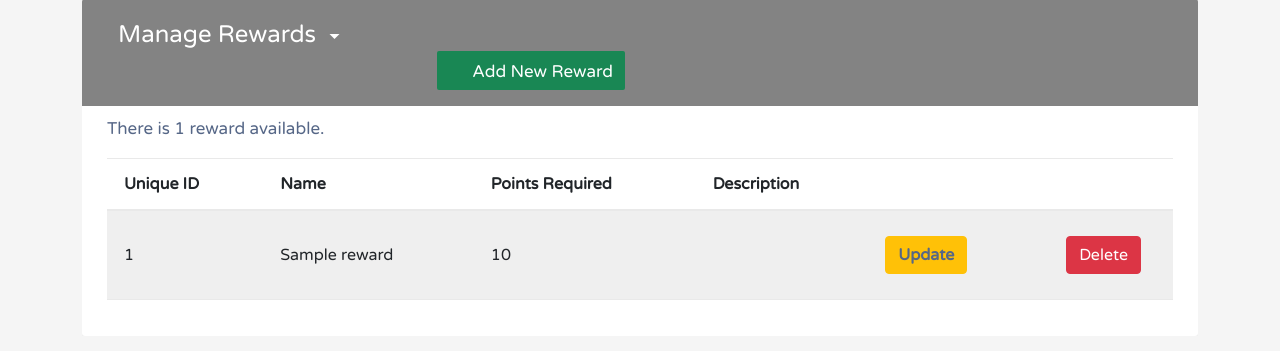
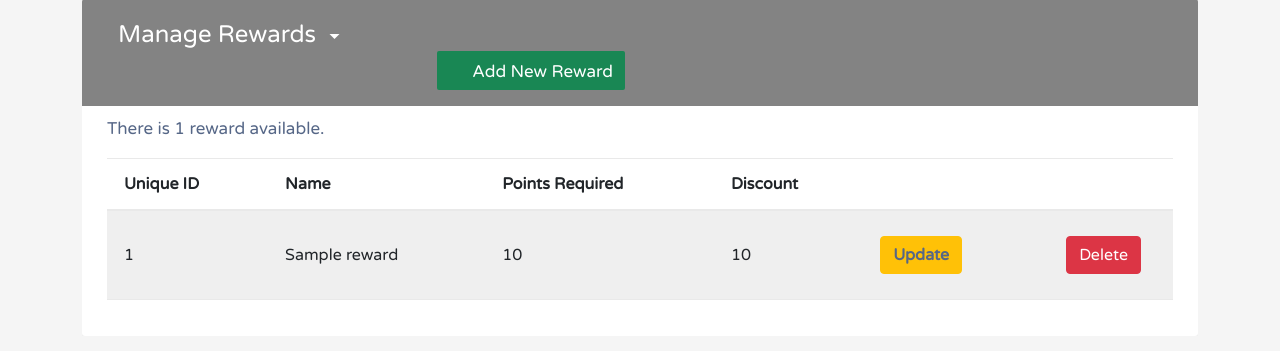
Before and after one commit to Kanahora/Dains, a Flask app: template templates/Rhaylene/rewards_manage.html in a window 1280 px wide. Shown: the part 31-382 px from the top of the page. Run offline with Flask 2, Linux system fonts and the light colour scheme; the template is opened without the code that fills it: most values are stand-ins (such as "Sample title", 1, 10 or a date in 2020); some libraries are stand-ins or nearby versions.

Commit message:
Update rewards_manage.html

```diff
--- a/templates/Rhaylene/rewards_manage.html
+++ b/templates/Rhaylene/rewards_manage.html
@@ -5,7 +5,7 @@ Manage Rewards
 
 
     {% block createbutton %}
-    <a href="/staff/reward_create" class="btn btn-success" data-toggle="modal" class="add-btn"><i class="material-icons">&#xE147;</i> <span>Add New Reward</span></a>
+    <a href="/staff/rewards_create" class="btn btn-success" data-toggle="modal" class="add-btn"><i class="material-icons">&#xE147;</i> <span>Add New Reward</span></a>
     {% endblock %}
 
 
@@ -22,18 +22,18 @@ Manage Rewards
         <th> Unique ID </th>
         <th> Name </th>
         <th> Points Required </th>
-        <th> Description </th>
+        <th> Discount </th>
         <th></th>
         <th></th>
     </tr>
 </thead>
-{% for rewards in rewards_list %}
+{% for rewards in rewards_list.values() %}
 <tr>
     <td> {{ rewards.get_reward_id() }} </td>
     <td> {{ rewards.get_reward_name() }} </td>
     <td> {{ rewards.get_reward_points() }} </td>
-    <td> {{ rewards.get_reward_description() }} </td>
-    <td> <a href="/staff/reward_update/{{rewards.get_reward_id()}}" class="btn btn-warning"> Update </a> </td>
+    <td> {{ rewards.get_reward_discount() }} </td>
+    <td> <a href="/staff/rewards_update/{{rewards.get_reward_id()}}" class="btn btn-warning"> Update </a> </td>
     <td>
         <form action="{{url_for('delete_reward', id=rewards.get_reward_id())}}" method="POST" class="delete-btn">
             <!-- Open Modal Button -->
```
